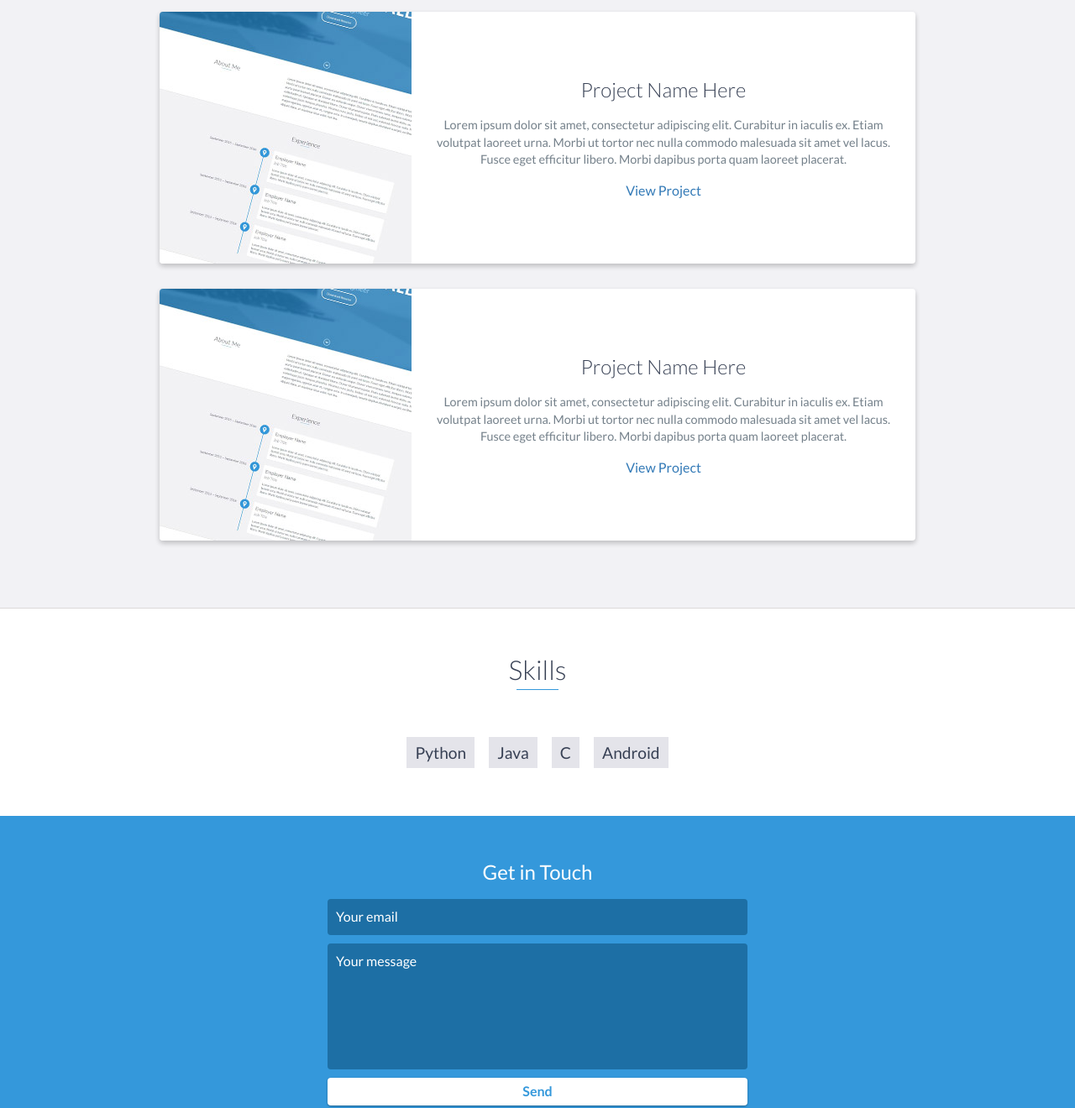
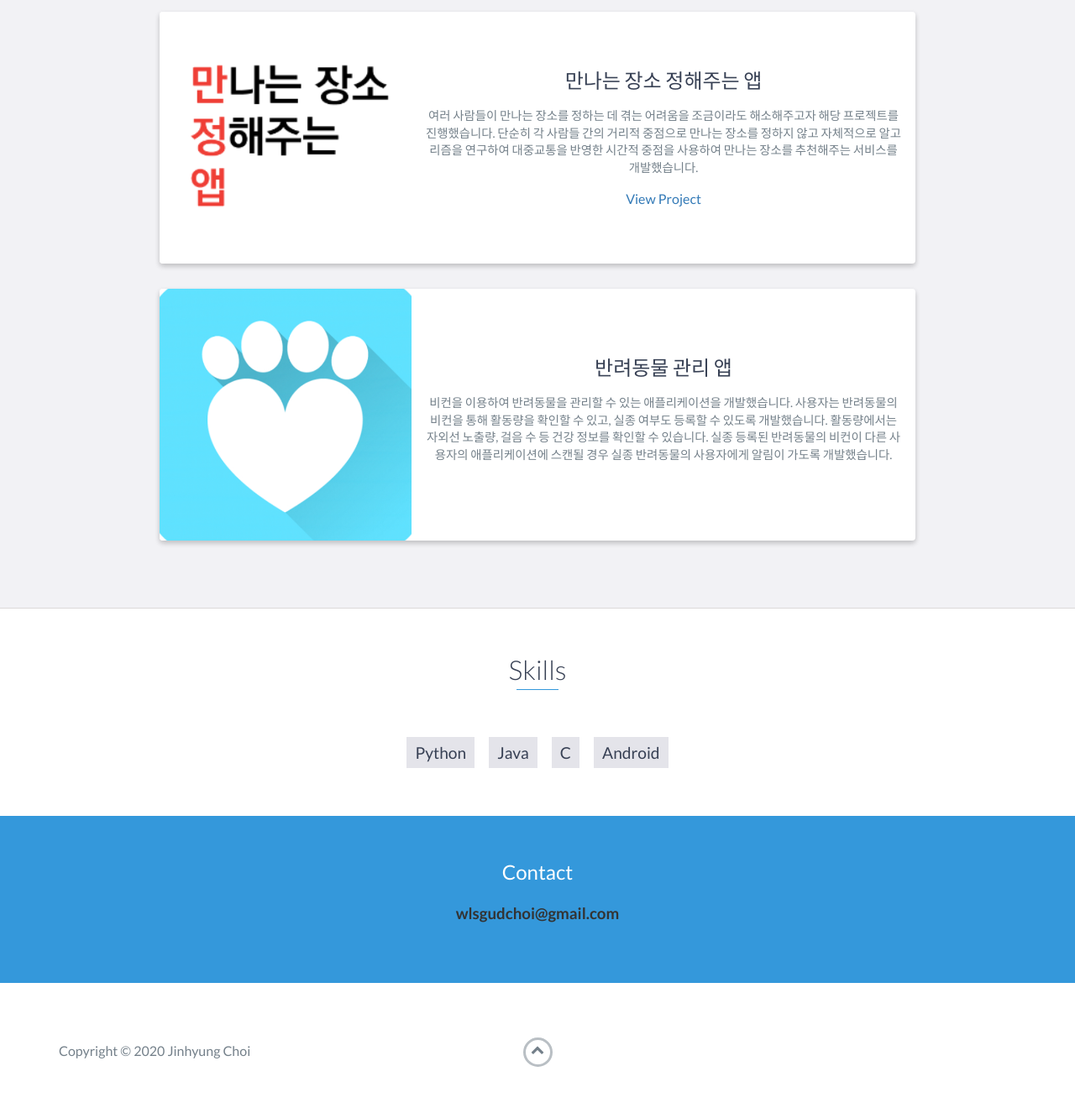
Before and after one commit to JinhyungChoi/JinhyungChoi.github.io, a website: page index.html in a window 1280 px wide. Shown: the part 1900-3220 px from the top of the page at 84% size. Drawn offline with nearby package versions, Linux system fonts and the light colour scheme.

Commit message:
Portfolio

```diff
--- a/index.html
+++ b/index.html
@@ -121,15 +121,15 @@
             <div class="row">
                 <div class="project shadow-large">
                     <div class="project-image">
-                        <img src="images/project.jpg" />
+                        <img src="images/project1.png" />
                     </div>
                     <!-- End .project-image -->
                     <div class="project-info">
-                        <h3>Project Name Here</h3>
+                        <h3>만나는 장소 정해주는 앱</h3>
                         <p>
-                            Lorem ipsum dolor sit amet, consectetur adipiscing elit. Curabitur in iaculis ex. Etiam volutpat laoreet urna. Morbi ut tortor nec nulla commodo malesuada sit amet vel lacus. Fusce eget efficitur libero. Morbi dapibus porta quam laoreet placerat.
+                            여러 사람들이 만나는 장소를 정하는 데 겪는 어려움을 조금이라도 해소해주고자 해당 프로젝트를 진행했습니다. 단순히 각 사람들 간의 거리적 중점으로 만나는 장소를 정하지 않고 자체적으로 알고리즘을 연구하여 대중교통을 반영한 시간적 중점을 사용하여 만나는 장소를 추천해주는 서비스를 개발했습니다.
                         </p>
-                        <a href="#">View Project</a>
+                        <a href="https://github.com/wlgy33/MeetingLocation">View Project</a>
                     </div>
                     <!-- End .project-info -->
                 </div>
@@ -137,15 +137,15 @@
 
                 <div class="project shadow-large">
                     <div class="project-image">
-                        <img src="images/project.jpg" />
+                        <img src="images/project2.png" height="300" />
                     </div>
                     <!-- End .project-image -->
                     <div class="project-info">
-                        <h3>Project Name Here</h3>
+                        <h3>반려동물 관리 앱</h3>
                         <p>
-                            Lorem ipsum dolor sit amet, consectetur adipiscing elit. Curabitur in iaculis ex. Etiam volutpat laoreet urna. Morbi ut tortor nec nulla commodo malesuada sit amet vel lacus. Fusce eget efficitur libero. Morbi dapibus porta quam laoreet placerat.
+                            비컨을 이용하여 반려동물을 관리할 수 있는 애플리케이션을 개발했습니다. 사용자는 반려동물의 비컨을 통해 활동량을 확인할 수 있고, 실종 여부도 등록할 수 있도록 개발했습니다. 활동량에서는 자외선 노출량, 걸음 수 등 건강 정보를 확인할 수 있습니다. 실종 등록된 반려동물의 비컨이 다른 사용자의 애플리케이션에 스캔될 경우 실종 반려동물의 사용자에게 알림이 가도록 개발했습니다.
                         </p>
-                        <a href="#">View Project</a>
+
                     </div>
                     <!-- End .project-info -->
                 </div>
@@ -167,14 +167,9 @@
     <!-- End #skills -->
 
     <div id="contact">
-        <h2>Get in Touch</h2>
+        <h2>Contact</h2>
         <div id="contact-form">
-            <form method="POST" action="https://formspree.io/f/xgeppdvj">
-                <input type="hidden" name="_name" placeholder="Name" />
-                <input type="email" name="_replyto" placeholder="Your email" required>
-                <textarea name="message" placeholder="Your message" required></textarea>
-                <button type="submit">Send</button>
-            </form>
+            <h3>wlsgudchoi@gmail.com</h3>
         </div>
         <!-- End #contact-form -->
     </div>
```
Also changed, not shown: images/project.jpg (deleted), images/project1.PNG (added), images/project2.png (added).
